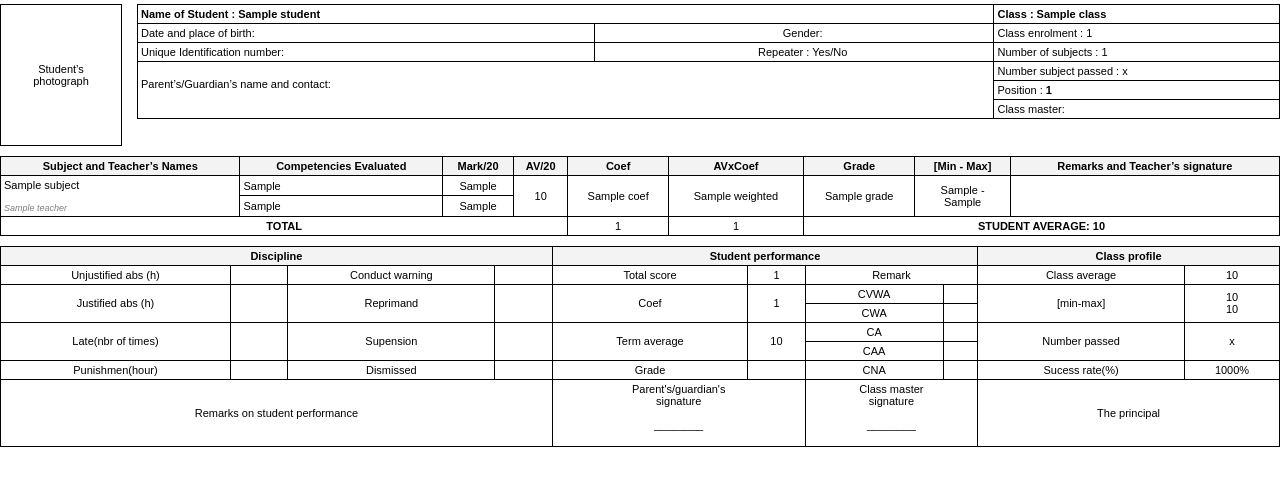
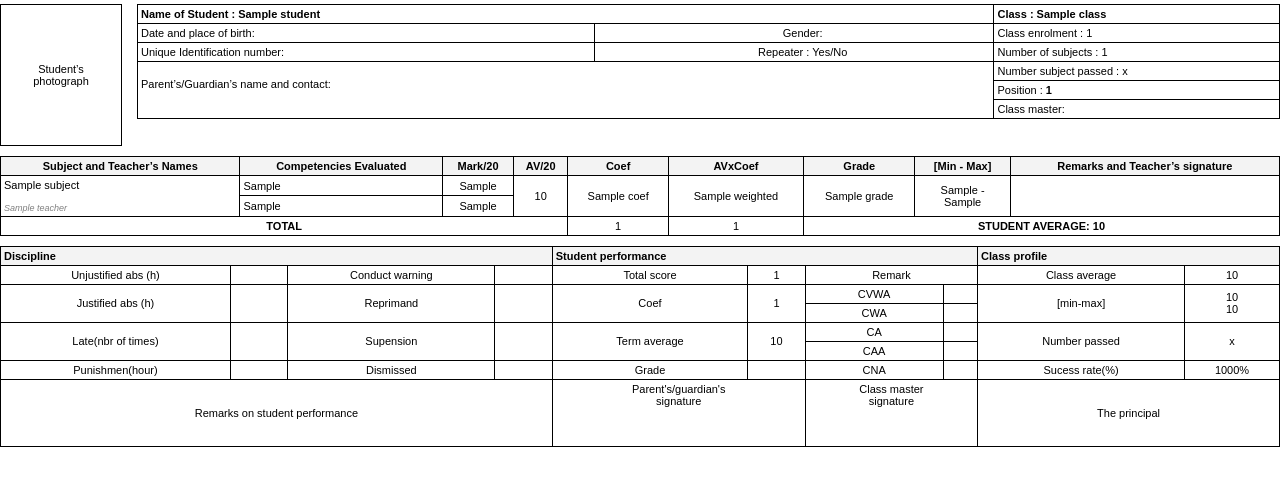
Before and after one commit to checarlson/report-backend, a Python web app: template templates/report_card.html in a window 1280 px wide. Shown: the part 228-714 px from the top of the page. Run offline with Jinja, Linux system fonts and the light colour scheme; the template is opened without the code that fills it: most values are stand-ins (such as "Sample title", 1, 10 or a date in 2020).

Commit message:
update html 5

```diff
--- a/templates/report_card.html
+++ b/templates/report_card.html
@@ -117,6 +117,10 @@
             text-align: left;
             font-size: 11px; /* Ensure consistency or slight reduction */
         }
+    .tg-9wq8{
+            font-size: 11px; /* Ensure consistency or slight reduction */
+            text-align: left;
+    }
 
     .subject-m {
             text-align: left;
@@ -351,7 +355,7 @@
                 <td colspan="2" rowspan="4"><div class="subject">
                     Parent’s/Guardian’s name and contact:</div><br>
                 </td>
-                <td><div class="subject">Number subject passed : {{ data.stud_passed }}</div></td>
+                <td><div class="subject">Number subject passed : {{ student.sub_passed }}</div></td>
 
             </tr>
             <td><div class="subject">Position : <strong>{{ student.rank }}</strong></div></td>
@@ -501,9 +505,9 @@
                 <td class="tg-c3ow" colspan="4">Remarks on student
                 performance</td>
                 <td class="tg-c3ow" colspan="2">Parent's/guardian's
-                <br>signature<br><br>________<br><br></td>
+                <br>signature<br><br>        <br><br></td>
                 <td class="tg-c3ow" colspan="2">Class master
-                <br>signature<br><br>________<br><br></td>
+                <br>signature<br><br>       <br><br></td>
                 <td class="tg-c3ow" colspan="2">The principal</td>
             </tr>
         </tbody>
```
